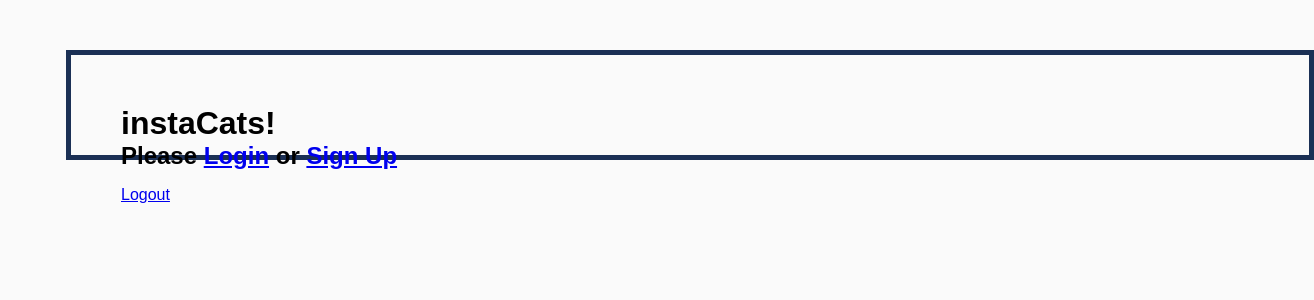
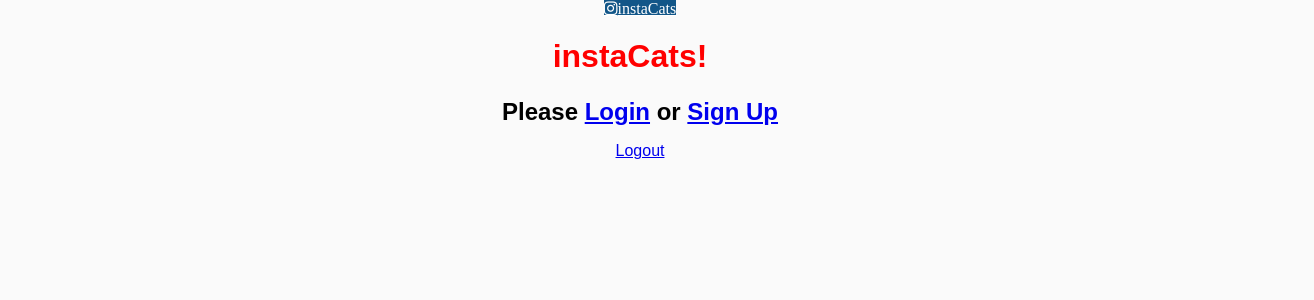
Before and after one commit to gusbikos/instaCats-FrontEnd, a React (Create React App) app: page / in a window 1280 px wide. Shown: the top 300 px of the page, 1314 px wide, since content can reach past the window. Built offline with nearby package versions, Linux system fonts and the light colour scheme.

Commit message:
started styling

```diff
--- a/public/index.html
+++ b/public/index.html
@@ -15,6 +15,7 @@
       user's mobile device or desktop. See https://developers.google.com/web/fundamentals/web-app-manifest/
     -->
     <link rel="manifest" href="%PUBLIC_URL%/manifest.json" />
+    <link rel="stylesheet" href="https://cdnjs.cloudflare.com/ajax/libs/font-awesome/4.7.0/css/font-awesome.min.css">
     <!--
       Notice the use of %PUBLIC_URL% in the tags above.
       It will be replaced with the URL of the `public` folder during the build.
@@ -24,7 +25,7 @@
       work correctly both with client-side routing and a non-root public URL.
       Learn how to configure a non-root public URL by running `npm run build`.
     -->
-    <title>React App</title>
+    <title>instaCats</title>
   </head>
   <body>
     <noscript>You need to enable JavaScript to run this app.</noscript>
--- a/src/App.css
+++ b/src/App.css
@@ -13,8 +13,9 @@ div .postcard {
   width: 300px;
   height: 300px;
   border: 10px solid rgb(27, 48, 85);
-  padding: 50px;
+  padding: 60px;
   margin: 20px;
+  margin-left: 40px;
 }
 
 .postimage {
@@ -22,28 +23,63 @@ div .postcard {
   height: 100px;
   padding: 0px;
   margin: 0px;
+  margin-left: 20px;
 }
 
-div .header {
+.logo .fa-instagram {
+    background: #125688;
+    color: white;
+    margin: 100;
+}
+
+.logo .title {
   width: 100%;
   height: 100px;
-  border: 5px solid rgb(27, 48, 85);
-  padding: 50px;
-  margin: 50px;
+  /* border: 5px solid rgb(27, 48, 85); */
+  padding: 10px;
+  margin: 10px;
+  margin-bottom: -30px;
+  margin-left: -10px;
+  margin-right: 50px;
+  color: red;
 }
 
-h1 .title{
+.title {
+  width: 100%;
+  height: 100px;
+  /* border: 5px solid rgb(27, 48, 85); */
+  padding: 10px;
+  margin: 10px;
+  margin-bottom: -30px;
+  margin-left: -10px;
+  margin-right: 50px;
+  color: red;
+}
+
+.logo .welcome-user {
+  text-align: center;
 
   position: relative;
-	top: 15px;
-	left: 150px;
+  color: blue;
+  margin: -2px;
+  padding-right: -40px;
+  /* border: 100px solid rgb(27, 48, 85); */
 }
 
 div .container {
-  border: 5px solid rgb(27, 48, 85);
+  /* border: 5px solid rgb(27, 48, 85); */
   align-self: center;
   width: 80%;
   height: 80%;
-  padding: 10px;
+  padding: 100px;
   margin: 20px;
+  color: purple;
 }
+
+.logo {
+  text-align: center
+}
+
+/* .welcome-user {
+  color: red;
+} */
--- a/src/App.js
+++ b/src/App.js
@@ -6,10 +6,13 @@ import CreateAccount from './CreateAccount'
 import Profile from './Profile'
 import { useState, useEffect } from 'react';
 import { Route, Switch, useHistory } from 'react-router-dom';
+import { Link } from "react-router-dom"
+
 
 function App() {
   // Will hold the current user state
   const [currentUser, setCurrentUser] = useState(null);
+  const [loggedIn, setLoggedIn] = useState(false)
   const history = useHistory()
 
   useEffect(() => {
@@ -33,11 +36,12 @@ function App() {
     setCurrentUser(newAccountFromForm)
   }
 
-
   // console.log("CURRENT-APP", currentUser)
   return (
     <main className="page">
-      <Header currentUser={currentUser} setCurrentUser={setCurrentUser}/>
+      <Header> currentUser={currentUser} setCurrentUser={setCurrentUser}
+      <a href="#" class="fa fa-instagram"></a>
+      </Header>
       <div>
         <Switch>
           <Route exact path="/login">
--- a/src/Header.js
+++ b/src/Header.js
@@ -3,7 +3,7 @@ import { Link } from "react-router-dom"
 
 // This will contain the buttons for Login, Logout, Signup
 
-function Header({setCurrentUser, currentUser}){
+function Header({ setCurrentUser, currentUser }){
 
     const handleLogout = () => {
         localStorage.setItem("userId", null)
@@ -11,16 +11,19 @@ function Header({setCurrentUser, currentUser}){
     }
 
     return (
-        <div className="header">
+        <div className="logo">
+            <a href="#" class="fa fa-instagram">instaCats</a>
             <h1 className="title"> instaCats! </h1>
                 {currentUser ? (
-                <h2>Welcome {currentUser.username}</h2>) : (<h2>Please <Link to="/login">Login</Link> or <Link to="/createaccount">Sign Up</Link></h2>)}
+                    <h2 className="welcome-user">Welcome {currentUser.username}</h2> ) : (<h2 className="links">Please <Link to="/login">Login</Link> or <Link to="/createaccount">Sign Up</Link></h2>)}
+            <div>
                 <Link to="/" onClick={() => handleLogout()}>Logout</Link>
+            </div>
         </div>
+
+
+
     )
 }
 
-
-
-
 export default Header;
--- a/src/PostCard.js
+++ b/src/PostCard.js
@@ -1,4 +1,4 @@
-import React, { useState, useEffect } from "react"
+import React, { useState } from "react"
 // import AddComment from "./AddComment"
 import EditPost from "./EditPost";
 
--- a/src/PostContainer.js
+++ b/src/PostContainer.js
@@ -18,7 +18,7 @@ function PostContainer({ currentUser, setPosts, posts, handleDelete }) {
             }
             else {
                 const filterPosts = posts.filter((post) => {
-                    console.log(post)
+                    // console.log(post)
                     return post.user_id === currentUser.id
                 })
                     return filterPosts
@@ -33,7 +33,6 @@ function PostContainer({ currentUser, setPosts, posts, handleDelete }) {
 
     return(
         <div className="container">
-            {/* <button onClick={}>Show All Posts</button> */}
             <button onClick ={handleShow }>{showAll ? 'Show My Posts' : "Show All"}</button>
             <PostList
                 posts={filteredPosts()}
@@ -43,7 +42,6 @@ function PostContainer({ currentUser, setPosts, posts, handleDelete }) {
             />
         </div>
     )
-
 }
 
 export default PostContainer;
--- a/src/Profile.js
+++ b/src/Profile.js
@@ -4,12 +4,13 @@ import EditProfileForm from "./EditProfileForm"
 import PostContainer from "./PostContainer"
 
 function Profile({ setCurrentUser, currentUser }) {
+    console.log(currentUser)
     const [showForm, setShowForm] = useState(false)
     const [showCreatePostForm, setShowCreatePostForm] = useState(false)
     const [posts, setPosts] = useState([])
 
     function handleDelete(deletePost) {
-        console.log(deletePost)
+        // console.log(deletePost)
         const updatePosts = posts.filter((post) => post.id !== deletePost.id)
         setPosts(updatePosts)
     }
@@ -29,7 +30,8 @@ function Profile({ setCurrentUser, currentUser }) {
 
     return (
         <div className="post-container">
-            <h3>Profile</h3>
+            <h3 className="welcome-user">{currentUser.name} </h3>
+            <img src={currentUser.image} alt={currentUser.name}/>
             <h5> Post Container</h5>
                 <PostContainer currentUser={currentUser} setPosts={setPosts} posts={posts} handleAddPost={handleAddPost} handleDelete={handleDelete}/>
                 <button onClick={handleShowForm}>Edit Profile</button>
```
